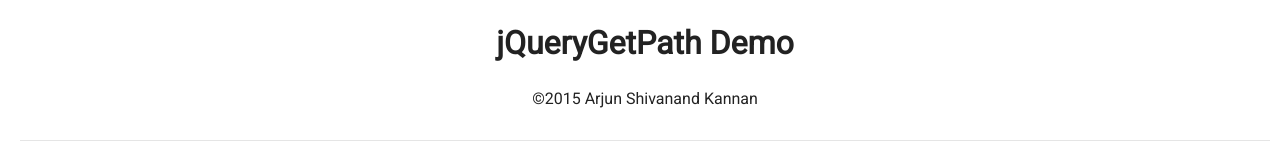
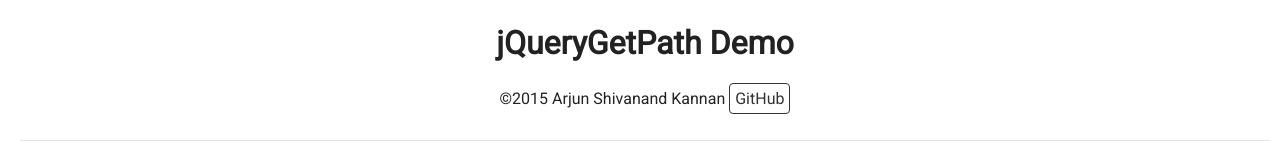
Before and after one commit to arjshiv/jQueryGetPath, a website: page src/index.html in a window 1280 px wide. Shown: the top 141 px of the page. Drawn offline with nearby package versions, Linux system fonts and the light colour scheme.

Commit message:
More demo changes

```diff
--- a/src/css/main.css
+++ b/src/css/main.css
@@ -90,6 +90,19 @@
 body {
     font-family: Roboto, arial, sans-serif;
     margin: 0px 0px 10px 10px;
+}
+a {
+    border: 1px solid #333;
+    color: #333;
+    border-radius: 4px;
+    padding: 5px;
+    margin-top: 3px;
+    text-decoration: none;
+}
+
+a:hover {
+    color: #222;
+    background-color: #ebebeb;
 }
 .well {
     background: whitesmoke;
--- a/src/index.html
+++ b/src/index.html
@@ -15,9 +15,9 @@
     </head>
     <body>
         <!--[if lt IE 8]>
-            <p class="browserupgrade">You are using an <strong>outdated</strong> browser. Please <a href="http://browsehappy.com/">upgrade your browser</a> to improve your experience.</p>
+            <p class="browserupgrade">You are using an <strong>outdated</strong> browser. Please <a target="_blank" href="http://browsehappy.com/">upgrade your browser</a> to improve your experience.</p>
         <![endif]-->
-        <div class="header"><h1>jQueryGetPath Demo</h1> &copy;2015 Arjun Shivanand Kannan</div>
+        <div class="header"><h1>jQueryGetPath Demo</h1> &copy;2015 Arjun Shivanand Kannan <a href="https://github.com/arjshiv/jQueryGetPath">GitHub</a></div>
         <div class="results">
             You are on:
             <div id="resultDiv">Hover any of the following elements to get started</div>
```
Also changed, not shown: README.md, dist/css/main.css, dist/index.html.
